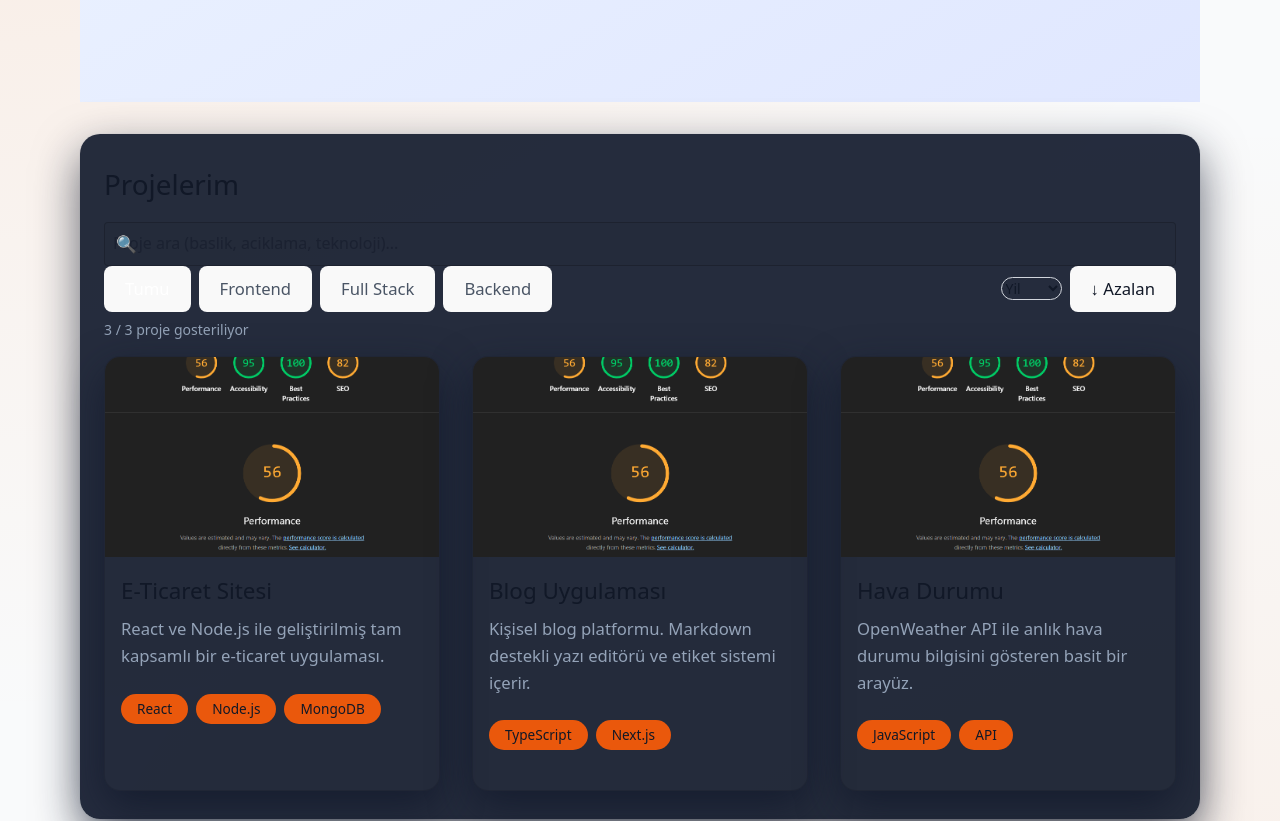
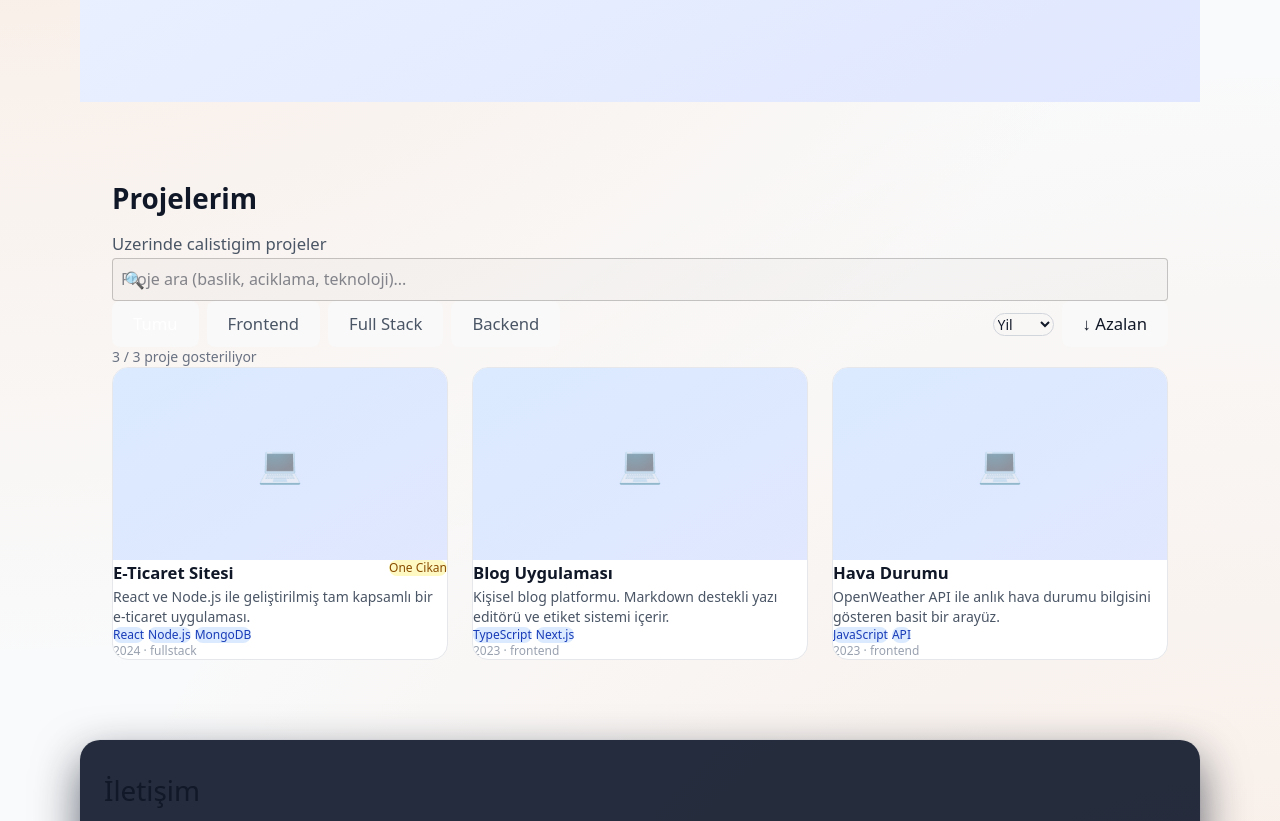
Before and after one commit to silakozik/web-lab, a React (Vite) app: page / in a window 1280 px wide. Shown: the part 640-1461 px from the top of the page. Built offline with nearby package versions, Linux system fonts and the light colour scheme.

Commit message:
ProjectList added

```diff
--- a/src/App.tsx
+++ b/src/App.tsx
@@ -1,42 +1,9 @@
-import { useState, useEffect } from 'react'
-import type { Project, FilterState } from './types/project'
-import { fetchProjects } from './services/projectService'
-import { filterProjects, sortProjects } from './utils/projectHelpers'
 import ContactForm from './components/ContactForm'
 import Header from './components/layout/Header'
 import Hero from './components/sections/Hero'
-import ProjectFilter from './components/forms/ProjectFilter'
+import ProjectList from './components/sections/ProjectList'
 
 function App() {
-  const [projects, setProjects] = useState<Project[]>([])
-  const [loading, setLoading] = useState(true)
-  const [filters, setFilters] = useState<FilterState>({
-    search: "",
-    category: "all",
-    sortField: "year",
-    sortOrder: "desc"
-  })
-
-
-  useEffect(() => {
-    fetchProjects()
-      .then((data: Project[]) => {
-        setProjects(data)
-        setLoading(false)
-      })
-      .catch((err: Error) => {
-        console.error('Projeler yüklenemedi:', err)
-        setLoading(false)
-      })
-  }, [])
-
-  const filteredProjects = filterProjects(projects, filters)
-  const sortedProjects = sortProjects(filteredProjects, filters)
-
-
-  if (loading) {
-    return <div className="loading">Yükleniyor...</div>
-  }
 
   return (
     <div className="page">
@@ -49,37 +16,7 @@ function App() {
       <main id="main-content" className="page-main">
         <Hero />
 
-        <section id="projeler" className="section-card">
-          <h2>Projelerim</h2>
-          <ProjectFilter
-            search={filters.search}
-            onSearchChange={(val) => setFilters(prev => ({ ...prev, search: val }))}
-            category={filters.category}
-            onCategoryChange={(val) => setFilters(prev => ({ ...prev, category: val }))}
-            sortField={filters.sortField}
-            onSortFieldChange={(val) => setFilters(prev => ({ ...prev, sortField: val }))}
-            sortOrder={filters.sortOrder}
-            onSortOrderChange={(val) => setFilters(prev => ({ ...prev, sortOrder: val }))}
-            resultCount={sortedProjects.length}
-            totalCount={projects.length}
-          />
-          <div className="project-grid">
-            {sortedProjects.map(project => (
-              <article key={project.id} className="project-card">
-                <img src={project.image} alt={project.title} />
-                <div className="project-card-body">
-                  <h3>{project.title}</h3>
-                  <p>{project.description}</p>
-                  <ul className="skill-tags" role="list" aria-label="Projede kullanılan teknolojiler">
-                    {project.tech.map(t => (
-                      <li key={t}>{t}</li>
-                    ))}
-                  </ul>
-                </div>
-              </article>
-            ))}
-          </div>
-        </section>
+        <ProjectList />
 
         <section id="iletisim" className="section-card">
           <h2>İletişim</h2>
--- /dev/null
+++ b/src/components/sections/ProjectList.tsx
@@ -0,0 +1,192 @@
+import {
+  useState, useEffect, useMemo
+} from "react";
+import type {
+  Project, Category, SortField, SortOrder
+} from "../../types/project";
+import { fetchProjects } from
+  "../../services/projectService";
+import { applyFilters } from
+  "../../utils/projectHelpers";
+import ProjectFilter from
+  "../forms/ProjectFilter";
+
+export default function ProjectList() {
+  // State
+  const [projects, setProjects] =
+    useState<Project[]>([]);
+  const [search, setSearch] = useState("");
+  const [category, setCategory] =
+    useState<Category | "all">("all");
+  const [sortField, setSortField] =
+    useState<SortField>("year");
+  const [sortOrder, setSortOrder] =
+    useState<SortOrder>("desc");
+  const [loading, setLoading] = useState(true);
+  const [error, setError] =
+    useState<string | null>(null);
+
+  // Veri cekme
+  useEffect(() => {
+    async function load() {
+      try {
+        setLoading(true);
+        setError(null);
+        const data = await fetchProjects();
+        setProjects(data);
+      } catch (err) {
+        setError(
+          err instanceof Error
+            ? err.message
+            : "Bilinmeyen hata olustu"
+        );
+      } finally {
+        setLoading(false);
+      }
+    }
+    load();
+  }, []);
+
+  // Filtrelenmis ve siralanmis veri (memoized)
+  const filtered = useMemo(
+    () => applyFilters(
+      projects, search, category,
+      sortField, sortOrder
+    ),
+    [projects, search, category,
+      sortField, sortOrder]
+  );
+
+  return (
+    <section id="projects" className="py-16 px-4">
+      <div className="max-w-6xl mx-auto">
+        <h2 className="text-3xl font-bold
+          text-gray-900 dark:text-white mb-2">
+          Projelerim
+        </h2>
+        <p className="text-gray-600
+          dark:text-gray-400 mb-8">
+          Uzerinde calistigim projeler
+        </p>
+
+        {/* Hata */}
+        {error && (
+          <div className="bg-red-50 border
+            border-red-200 rounded-lg p-4 mb-6">
+            <p className="text-red-800">{error}</p>
+            <button
+              onClick={() => window.location
+                .reload()}
+              className="text-sm text-red-600
+                underline mt-2">
+              Tekrar dene
+            </button>
+          </div>
+        )}
+
+        {/* Filtreler */}
+        {!loading && !error && (
+          <ProjectFilter
+            search={search}
+            onSearchChange={setSearch}
+            category={category}
+            onCategoryChange={setCategory}
+            sortField={sortField}
+            onSortFieldChange={setSortField}
+            sortOrder={sortOrder}
+            onSortOrderChange={setSortOrder}
+            resultCount={filtered.length}
+            totalCount={projects.length}
+          />
+        )}
+
+        {/* Yukleniyor */}
+        {loading && (
+          <div className="flex justify-center
+            py-12">
+            <div className="animate-spin
+              rounded-full h-8 w-8
+              border-b-2 border-blue-600" />
+          </div>
+        )}
+
+        {/* Bos durum */}
+        {!loading && !error &&
+          filtered.length === 0 && (
+          <p className="text-center text-gray-500
+            py-12">
+            Eslesen proje bulunamadi.
+          </p>
+        )}
+
+        {/* Proje grid */}
+        <div className="grid grid-cols-1
+          sm:grid-cols-2 lg:grid-cols-3 gap-6">
+          {filtered.map(project => (
+            <article key={project.id}
+              className="bg-white dark:bg-gray-800
+                rounded-lg border border-gray-200
+                dark:border-gray-700 overflow-hidden
+                hover:shadow-lg transition-shadow">
+
+              {/* Gorsel */}
+              <div className="h-48 bg-gradient-to-br
+                from-blue-100 to-indigo-100
+                dark:from-gray-700
+                dark:to-gray-600 flex
+                items-center justify-center">
+                <span className="text-4xl
+                  opacity-50">
+                  &#128187;
+                </span>
+              </div>
+
+              {/* Icerik */}
+              <div className="p-4">
+                <div className="flex items-start
+                  justify-between mb-2">
+                  <h3 className="font-bold
+                    text-gray-900
+                    dark:text-white">
+                    {project.title}
+                  </h3>
+                  {project.featured && (
+                    <span className="bg-yellow-100
+                      text-yellow-800 text-xs
+                      px-2 py-0.5 rounded-full">
+                      One Cikan
+                    </span>
+                  )}
+                </div>
+                <p className="text-sm text-gray-600
+                  dark:text-gray-300 mb-3">
+                  {project.description}
+                </p>
+                <div className="flex flex-wrap
+                  gap-1 mb-3">
+                  {project.tech.map(t => (
+                    <span key={t}
+                      className="bg-blue-100
+                        dark:bg-blue-900
+                        text-blue-800
+                        dark:text-blue-200
+                        text-xs px-2 py-0.5
+                        rounded-full">
+                      {t}
+                    </span>
+                  ))}
+                </div>
+                <p className="text-xs
+                  text-gray-400">
+                  {project.year}
+                  {" \u00B7 "}
+                  {project.category}
+                </p>
+              </div>
+            </article>
+          ))}
+        </div>
+      </div>
+    </section>
+  );
+}
--- a/src/utils/projectHelpers.ts
+++ b/src/utils/projectHelpers.ts
@@ -1,4 +1,4 @@
-import type { Project, FilterState } from "../types/project";
+import type { Project, FilterState, Category, SortField, SortOrder } from "../types/project";
 
 /**
  * Projeleri arama metni ve kategoriye göre filtreler.
@@ -37,3 +37,18 @@ export function sortProjects(projects: Project[], filters: FilterState): Project
         return sortOrder === "asc" ? result : -result;
     });
 }
+
+/**
+ * Projeleri tüm filtrelere ve sıralama kurallarına göre birleştirip döndürür.
+ */
+export function applyFilters(
+    projects: Project[],
+    search: string,
+    category: Category | "all",
+    sortField: SortField,
+    sortOrder: SortOrder
+): Project[] {
+    const filters: FilterState = { search, category, sortField, sortOrder };
+    const filtered = filterProjects(projects, filters);
+    return sortProjects(filtered, filters);
+}
```
